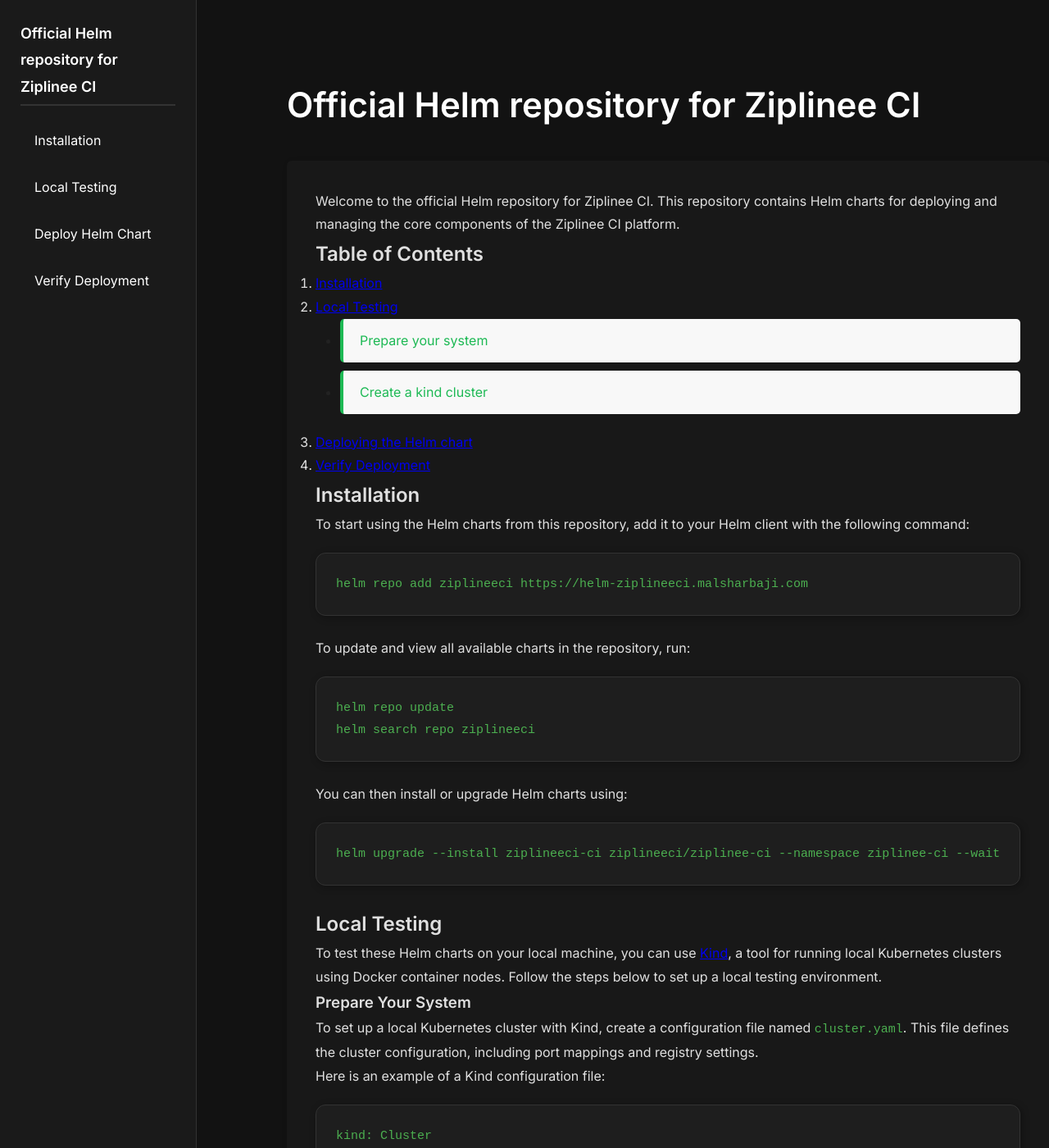
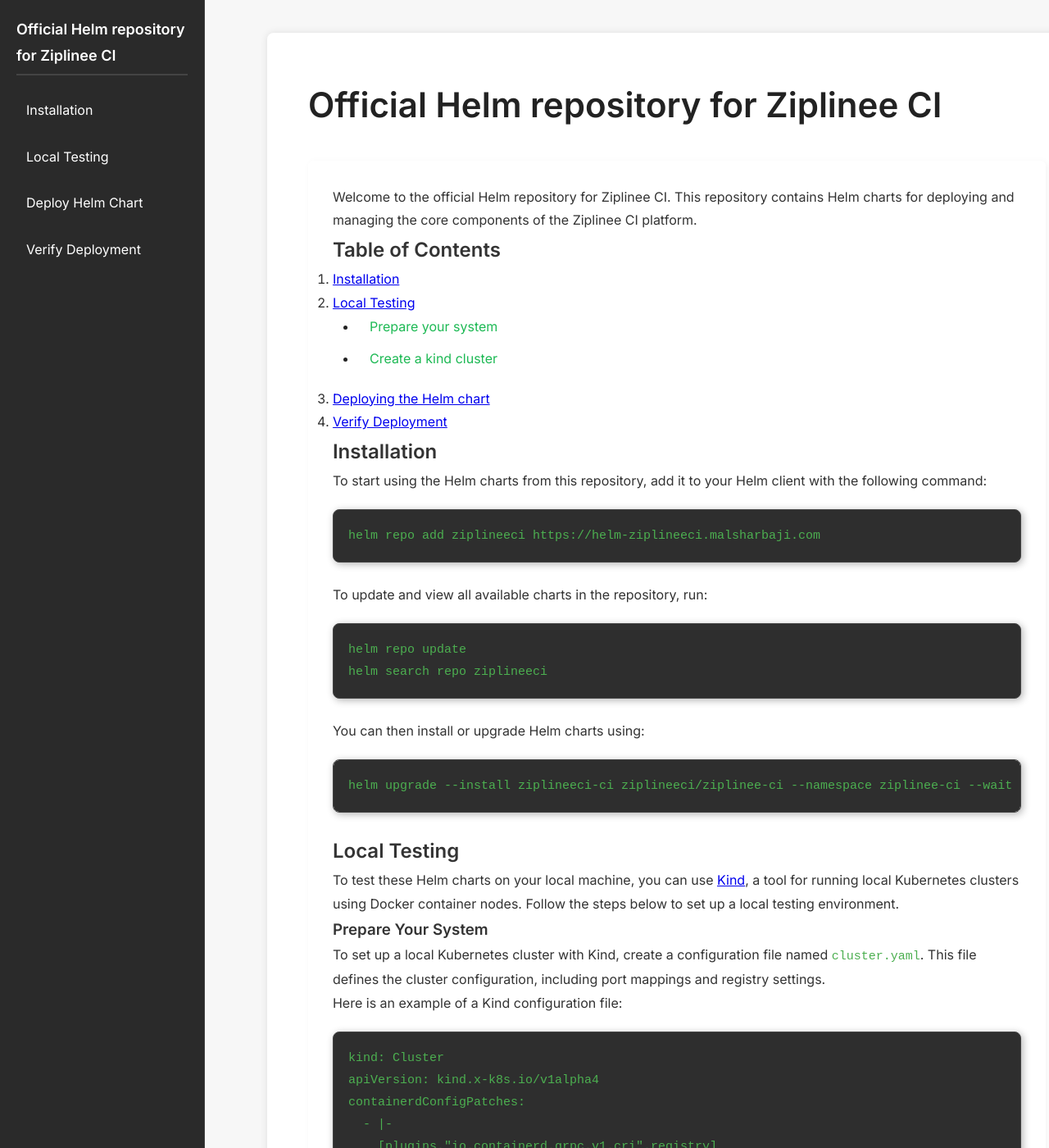
Before and after one commit to ziplineeci/ziplinee-helm-charts, a Jekyll site: the page built from README.md, in a window 1280 px wide and 1400 px high. Shown: the whole window at 82% size. Built offline with Jekyll 4.4.1, drawn with Linux system fonts in a browser that asks for light colours; our own code applies the rules of GitHub Pages for plain Markdown files; the repository's description, which GitHub fills in, is left out.

Commit message:
Fix style spaces

```diff
--- a/_layouts/default.html
+++ b/_layouts/default.html
@@ -11,8 +11,6 @@
     <link rel="stylesheet" href="https://fonts.googleapis.com/css2?family=Inter:wght@300;400;600&display=swap">
     <link rel="stylesheet" href="{{ '/assets/css/style.css?v=' | append: site.github.build_revision | relative_url }}">
 
-    <!-- Favicon -->
-    <link rel="icon" type="image/png" href="/assets/favicon.png">
 
     {% include head-custom.html %}
 </head>
--- a/assets/css/style.css
+++ b/assets/css/style.css
@@ -1,4 +1,4 @@
-/* General Reset */
+/* 📌 General Reset */
 * {
     box-sizing: border-box;
     margin: 0;
@@ -8,31 +8,31 @@
 body {
     font-family: 'Inter', sans-serif;
     line-height: 1.8;
-    color: #e0e0e0;
-    background-color: #121212;
+    color: #333; /* Darker text for better readability */
+    background-color: #f7f7f7; /* Light gray background */
     padding-bottom: 60px;
 }
 
-/* Layout */
+/* 📌 Layout */
 .container {
     display: flex;
-    max-width: 1600px; /* Increased max width */
+    max-width: 1400px; /* Optimized width */
     margin: auto;
     padding: 40px;
 }
 
 /* 📌 Sidebar */
 .sidebar {
-    width: 240px;
+    width: 250px;
     position: fixed;
     left: 0;
     top: 0;
     height: 100vh;
-    background: #1a1a1a;
-    padding: 25px;
+    background: #2a2a2a; /* Darker gray for contrast */
+    padding: 20px;
     color: white;
     overflow-y: auto;
-    border-right: 1px solid #333;
+    border-right: 1px solid #444;
     transition: transform 0.3s ease-in-out;
 }
 
@@ -41,7 +41,7 @@ body {
     font-size: 18px;
     margin-bottom: 20px;
     font-weight: bold;
-    border-bottom: 2px solid #333;
+    border-bottom: 2px solid #444;
     padding-bottom: 5px;
 }
 
@@ -53,27 +53,26 @@ body {
 
 .sidebar nav ul li {
     margin: 12px 0;
-    padding-left: 5px;
 }
 
 .sidebar nav ul li a {
     color: white;
     text-decoration: none;
-    transition: 0.3s;
     display: block;
     padding: 8px 12px;
     border-radius: 5px;
+    transition: background 0.3s ease-in-out;
 }
 
 .sidebar nav ul li a:hover {
-    background: #333;
+    background: #444;
     color: #1DB954;
 }
 
-/* Active Section Indicator */
+/* Active Section */
 .sidebar nav ul li a.active {
     background: #1DB954;
-    color: #fff;
+    color: white;
 }
 
 /* 📌 Responsive Sidebar */
@@ -96,62 +95,38 @@ body {
     }
 }
 
-/* 📌 Hamburger Menu */
-.menu-toggle {
-    position: fixed;
-    top: 15px;
-    left: 15px;
-    background: #1DB954;
-    color: white;
-    border: none;
-    padding: 10px 12px;
-    font-size: 20px;
-    border-radius: 5px;
-    cursor: pointer;
-    z-index: 1100;
-    transition: background 0.3s ease;
-}
-
-.menu-toggle:hover {
-    background: #25d366;
-}
-
-/* Hide menu button on larger screens */
-@media (min-width: 769px) {
-    .menu-toggle {
-        display: none;
-    }
-}
-
 /* 📌 Main Content */
 .content {
-    margin-left: 260px;
+    margin-left: 270px;
     padding: 50px;
-    max-width: 1100px; /* Increased width */
+    max-width: 1000px;
     width: 100%;
+    background: white;
+    box-shadow: 0px 0px 10px rgba(0, 0, 0, 0.1);
+    border-radius: 8px;
 }
 
 /* 📌 Header */
 header h1 {
     font-size: 42px;
     font-weight: bold;
-    color: #ffffff;
+    color: #222;
     margin-bottom: 30px;
 }
 
 header p {
-    color: #b0b0b0;
+    color: #666;
     font-size: 18px;
 }
 
-/* 📌 Improved Table of Contents */
+/* 📌 Table of Contents (ToC) */
 .toc {
     padding: 20px;
-    background: #181818;
+    background: #f1f1f1;
     border-left: 4px solid #1DB954;
     margin-bottom: 40px;
     border-radius: 5px;
-    box-shadow: 2px 2px 10px rgba(0, 0, 0, 0.2);
+    box-shadow: 2px 2px 10px rgba(0, 0, 0, 0.1);
 }
 
 .toc h2 {
@@ -160,16 +135,26 @@ header p {
     color: #1DB954;
 }
 
-/* TOC List */
+/* 📌 ToC List */
 .toc ul {
     list-style: none;
-    padding-left: 25px;
+    padding-left: 0;
 }
 
 .toc ul li {
     margin: 10px 0;
+    padding: 5px 15px;
+    font-size: 16px;
+    font-weight: 500;
+    transition: all 0.3s ease-in-out;
 }
 
+.toc ul li:hover {
+    background: #ddd;
+    border-radius: 5px;
+}
+
+/* 📌 ToC List Links */
 .toc ul li a {
     color: #1DB954;
     text-decoration: none;
@@ -179,34 +164,34 @@ header p {
 
 .toc ul li a:hover {
     color: #25d366;
-    text-decoration: underline;
 }
 
-/* Proper Nested TOC */
+/* 📌 ToC Sub-Lists - No Special Styling */
 .toc ul ul {
-    padding-left: 30px;
-    border-left: 2px solid #1DB954;
-    margin-top: 6px;
+    padding-left: 0;
+    border-left: none;
+    margin-top: 0;
 }
 
 .toc ul ul li {
-    margin: 5px 0;
+    font-size: 16px;
+    padding-left: 15px;
 }
 
 /* 📌 Code Blocks */
 pre {
-    background: #1e1e1e;
-    padding: 24px;
-    border-radius: 12px;
+    background: #2e2e2e;
+    padding: 18px;
+    border-radius: 8px;
     overflow-x: auto;
     color: #d4d4d4;
     font-size: 14px;
-    border: 1px solid #333;
+    border: 1px solid #444;
     box-shadow: 2px 2px 10px rgba(0, 0, 0, 0.3);
     margin-top: 20px;
     margin-bottom: 25px;
     width: 100%;
-    max-width: 1050px; /* Matches content width */
+    max-width: 980px;
 }
 
 /* Code Styling */
@@ -217,61 +202,38 @@ code {
 
 /* 📌 Section Styling */
 section {
-    margin-bottom: 65px;
-    padding: 35px;
-    border-bottom: 1px solid #333;
-    background: #181818;
+    margin-bottom: 60px;
+    padding: 30px;
+    border-bottom: 1px solid #ddd;
+    background: white;
     border-radius: 6px;
-    box-shadow: 2px 2px 8px rgba(0, 0, 0, 0.1);
-    max-width: 1050px; /* Matches content width */
+    box-shadow: 2px 2px 8px rgba(0, 0, 0, 0.05);
 }
 
-/* 📌 General List Styling */
+/* 📌 Lists */
 .content ul {
     list-style-type: disc;
     padding-left: 30px;
     margin-bottom: 20px;
 }
 
-/* 📌 Top-Level List Items */
 .content ul li {
     margin-bottom: 10px;
-    padding-left: 16px;
-    border-left: 4px solid #1DB954;
-    background: #f8f8f8; /* Lighter Background */
-    padding: 12px 20px;
-    border-radius: 5px;
-    transition: all 0.3s ease-in-out;
     font-size: 16px;
-    color: #222; /* Darker Text */
+    color: #222;
+    padding-left: 15px;
 }
 
-/* 📌 Hover Effect */
-.content ul li:hover {
-    background: #f0f0f0;
-    border-left: 4px solid #25d366;
+/* 📌 No Special Styling for Sub-Lists */
+.content ul ul {
+    padding-left: 30px;
+    border-left: none;
+    margin-top: 0;
 }
 
-/* 📌 Nested Lists */
-.content ul ul {
-    margin-top: 8px;
-    padding-left: 35px;
-    border-left: 2px solid #888;
-    margin-left: 10px; /* Ensures Proper Indentation */
-}
-
-/* 📌 Sub-List Items */
 .content ul ul li {
-    background: #f2f2f2; /* Lighter Background for Sub-Lists */
-    padding: 10px 18px;
-    border-radius: 5px;
-    font-size: 15px;
-    margin-bottom: 8px;
-}
-
-/* 📌 Sub-List Hover Effect */
-.content ul ul li:hover {
-    background: #e6e6e6;
+    font-size: 16px;
+    padding-left: 15px;
 }
 
 /* 📌 List Links */
```
Also changed, not shown: assets/css/favicon.ico (renamed from favicon.ico).
